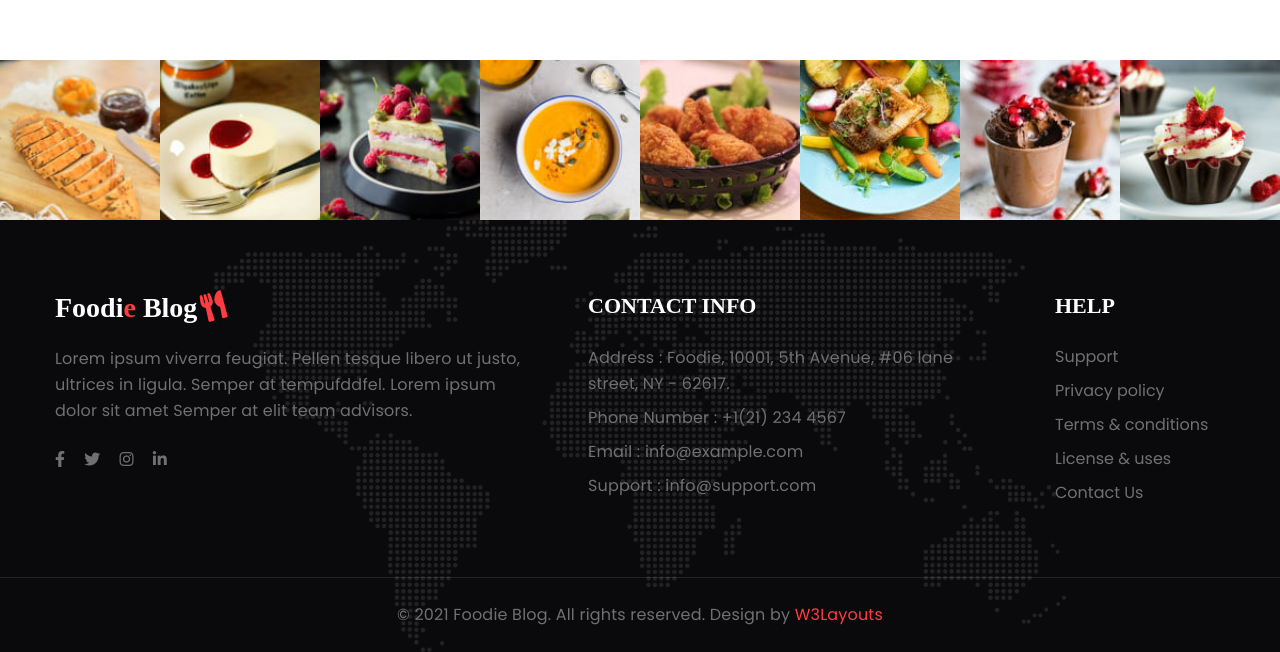
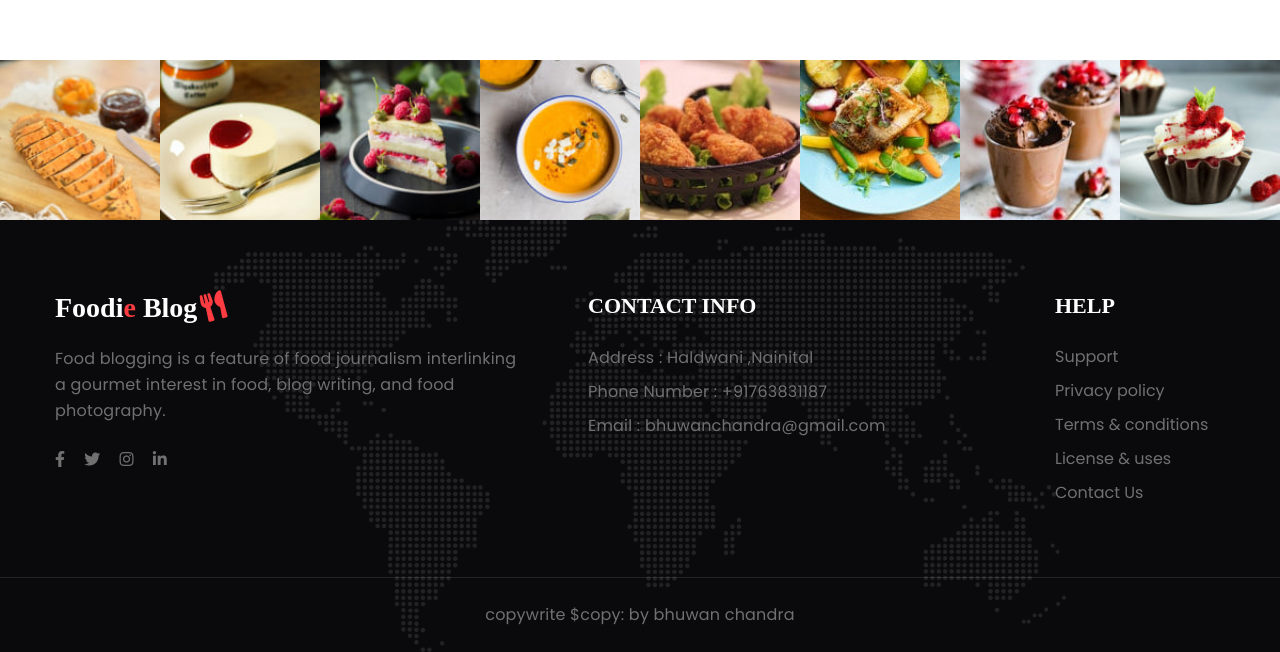
Before and after one commit to bhuwanjo/azureProject, a plain HTML site: page contact.html in a window 1280 px wide. Shown: the part 1597-2249 px from the top of the page. Drawn offline with Linux system fonts and the light colour scheme; a web font is replaced by a local one.

Commit message:
Update contact.html

```diff
--- a/contact.html
+++ b/contact.html
@@ -108,17 +108,17 @@ Author URL: http://w3layouts.com
                 <div class="col-lg-3 col-sm-6 contact-info">
                     <i class="fas fa-map-marked-alt"></i>
                     <h4>Location</h4>
-                    <p>London, 235 Terry, 10001</p>
+                    <p>Haldwani,Nainital</p>
                 </div>
                 <div class="col-lg-3 col-sm-6 contact-info mt-md-0 mt-4">
                     <i class="fas fa-headset"></i>
                     <h4>Phone</h4>
-                    <p><a href="tel:+44 987 654 321">+44 123 984 439</a></p>
+                    <p><a href="tel:+44 987 654 321">91 9760656437</a></p>
                 </div>
                 <div class="col-lg-3 col-sm-6 contact-info mt-lg-0 mt-4">
                     <i class="fas fa-envelope-open-text"></i>
                     <h4>Email</h4>
-                    <p><a href="mailto:mail@example.com" class="email">mail@example.com</a></p>
+                    <p><a href="mailto:mail@example.com" class="email">bhuwanchandra451@gmail.com</a></p>
                 </div>
                 <div class="col-lg-3 col-sm-6 contact-info mt-lg-0 mt-4">
                     <i class="fas fa-user-clock"></i>
@@ -247,8 +247,7 @@ Author URL: http://w3layouts.com
                                 Foodi<span>e</span> Blog<i class="fas fa-utensils"></i>
                             </a>
                         </h2>
-                        <p>Lorem ipsum viverra feugiat. Pellen tesque libero ut justo, ultrices in ligula. Semper at
-                            tempufddfel. Lorem ipsum dolor sit amet Semper at elit team advisors.</p>
+                        <p>Food blogging is a feature of food journalism interlinking a gourmet interest in food, blog writing, and food photography.</p>
                         <div class="main-social-footer-29 mt-md-4 mt-3">
                             <a href="#facebook" class="facebook"><i class="fab fa-facebook-f"></i></a>
                             <a href="#twitter" class="twitter"><i class="fab fa-twitter"></i></a>
@@ -259,11 +258,11 @@ Author URL: http://w3layouts.com
 
                     <div class="col-xl-5 col-lg-4 col-md-6 footer-list-29 footer-1 px-xl-5 mt-md-0 mt-5">
                         <h6 class="footer-title-29">Contact Info </h6>
-                        <p class="mb-2">Address : Foodie, 10001, 5th Avenue, #06 lane street, NY - 62617.
+                        <p class="mb-2">Address : Haldwani ,Nainital
                         </p>
-                        <p class="mb-2">Phone Number : <a href="tel:+1(21) 234 4567">+1(21) 234 4567</a></p>
-                        <p class="mb-2">Email : <a href="mailto:info@example.com">info@example.com</a></p>
-                        <p>Support : <a href="mailto:info@support.com">info@support.com</a></p>
+                        <p class="mb-2">Phone Number : <a href="tel:+1(21) 234 4567">+91763831187</a></p>
+                        <p class="mb-2">Email : <a href="mailto:info@example.com">bhuwanchandra@gmail.com</a></p>
+
                     </div>
 
                     <div class="col-xl-2 col-lg-3 col-md-6 col-sm-5 col-6 footer-list-29 footer-2 mt-lg-0 mt-5">
@@ -282,9 +281,8 @@ Author URL: http://w3layouts.com
         <!-- copyright -->
         <section class="w3l-copyright text-center">
             <div class="container">
-                <p class="copy-footer-29">© 2021 Foodie Blog. All rights reserved. Design by <a
-                        href="https://w3layouts.com/" target="_blank">
-                        W3Layouts</a></p>
+                <p class="copy-footer-29">copywrite $copy: by bhuwan chandra
+                        </p>
             </div>
         </section>
         <!-- //copyright -->
```
